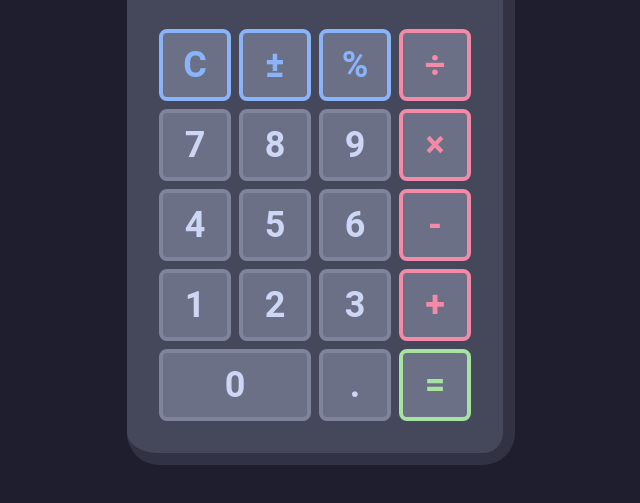
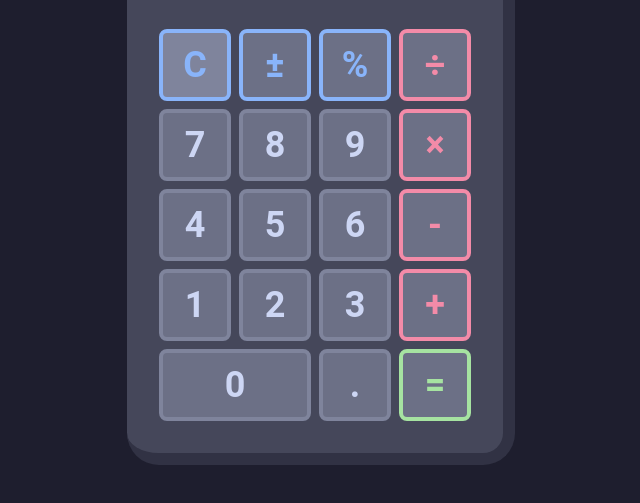
Before and after one commit to callumhobbis/odin-calculator, a website: page index.html in a window 1280 px wide. In both pictures the pointer is over the button 514 px from the left and 290 px from the top of the page. Shown: the part 225-728 px from the top of the page, without its empty margins (319-959 px from the left). Drawn offline with Linux system fonts and the light colour scheme.

Commit message:
feat: make buttons look clicky

```diff
--- a/css/style.css
+++ b/css/style.css
@@ -102,6 +102,14 @@ button {
   border-style: solid;
 }
 
+#buttons button:hover {
+  background-color: var(--overlay1);
+}
+
+#buttons button:active {
+  background-color: var(--overlay2);
+}
+
 #buttons button.num {
   color: var(--text);
   border-color: var(--overlay1);
```
